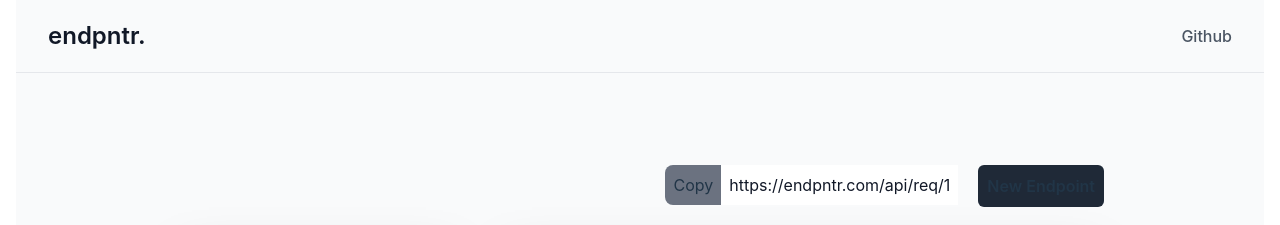
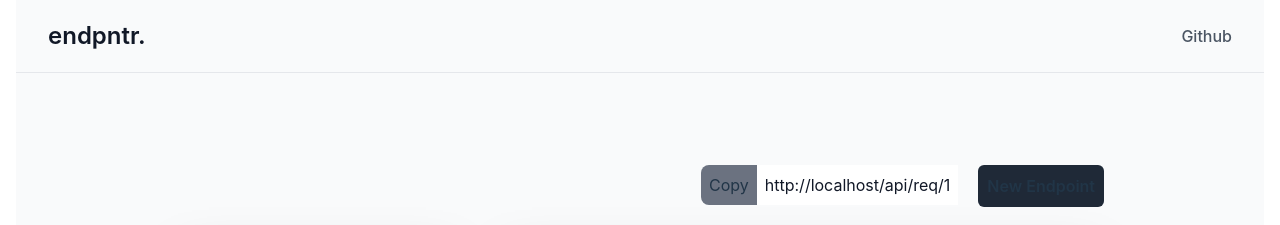
Before and after one commit to endpntr/endpntr-frontend, a React (Vite) app: page /1 in a window 1280 px wide. Shown: the top 225 px of the page. Built offline with nearby package versions, Linux system fonts and the light colour scheme; no server answers.

Commit message:
adds consistent endpoint url for testing enviroments

```diff
--- a/src/App.jsx
+++ b/src/App.jsx
@@ -1,4 +1,3 @@
-import { useState } from "react";
 import { BrowserRouter as Router, Routes, Route } from "react-router-dom";
 import Payload from "./component/endpoint/payload";
 import PayloadPlaceholder from "./component/endpoint/payload-placeholder";
--- a/src/component/endpoint/toolbar.jsx
+++ b/src/component/endpoint/toolbar.jsx
@@ -1,6 +1,9 @@
 import NewEndpointBtn from "../general/new-endpoint";
 
 function Toolbar({ endpointHash }) {
+  const { hostname, protocol, port } = window.location;
+  const endpointURL = `${protocol}//${hostname}${port ? `:${port}` : ""}/api/req/${endpointHash}`;
+
   const copyToClipboard = async (text) => {
     try {
       await navigator.clipboard.writeText(text);
@@ -15,14 +18,12 @@ function Toolbar({ endpointHash }) {
       <div>
         <div
           className="p-2 bg-gray-500 inline-block rounded-l-lg cursor-pointer hover:bg-gray-700"
-          onClick={() =>
-            copyToClipboard(`https://endpntr.com/api/req/${endpointHash}`)
-          }
+          onClick={() => copyToClipboard(endpointURL)}
         >
           Copy
         </div>
         <span className="inline-block bg-white text-gray-900 p-2 md:w-fit w-4/5">
-          https://endpntr.com/api/req/{endpointHash}
+          {endpointURL}
         </span>
       </div>
       <NewEndpointBtn />
```
